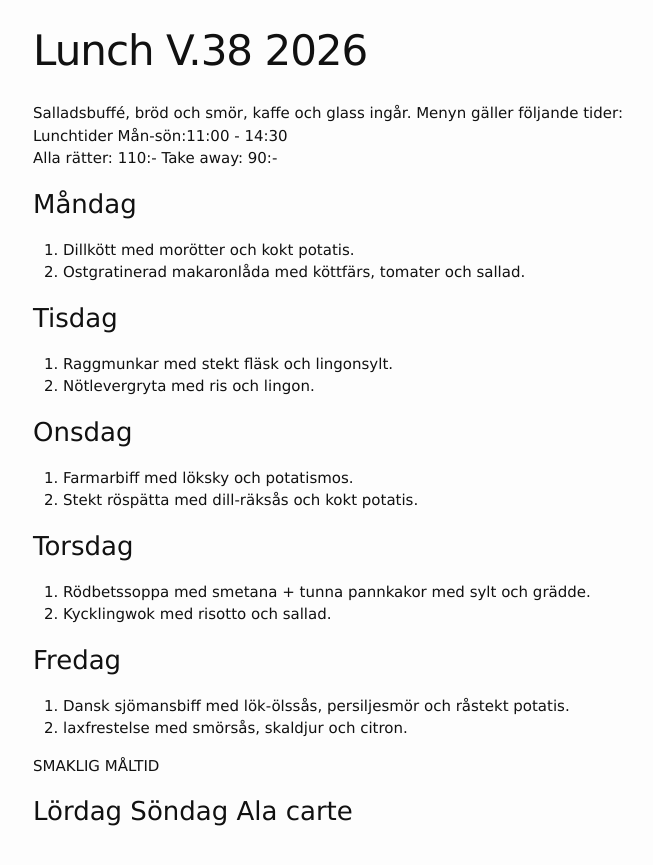
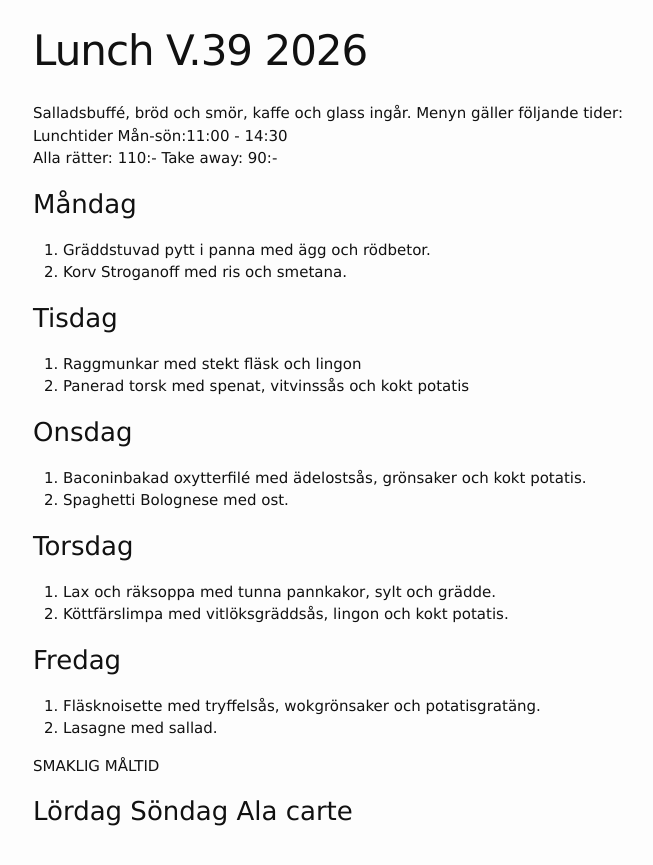
Before and after one commit to FarInn62/farinn62.github.io, a Jekyll site: the page built from lunch.md, in a window 1280 px wide. Shown: the top 865 px of the page, without its empty margins (237-890 px from the left). Built offline with Jekyll 4.4.1, drawn with Linux system fonts in a browser that asks for light colours.

Commit message:
Update lunch menu for version 39

```diff
--- a/lunch.md
+++ b/lunch.md
@@ -1,6 +1,6 @@
 ---
 layout: foodmenu
-title: Lunch V.38 2026
+title: Lunch V.39 2026
 permalink: /lunch/
 published: true
 ---
@@ -11,27 +11,27 @@ Alla rätter: 110:- Take away: 90:-
 
 ### Måndag
 
-1. Dillkött med morötter och kokt potatis.
-2. Ostgratinerad makaronlåda med köttfärs, tomater och sallad.
+1. Gräddstuvad pytt i panna med ägg och rödbetor.
+2. Korv Stroganoff med ris och smetana.
 
 ### Tisdag
 
-1. Raggmunkar med stekt fläsk och lingonsylt.
-2. Nötlevergryta med ris och lingon.
+1. Raggmunkar med stekt fläsk och lingon
+2. Panerad torsk med spenat, vitvinssås och kokt potatis
 
 ### Onsdag
 
-1. Farmarbiff med löksky och potatismos.
-2. Stekt röspätta med dill-räksås och kokt potatis.
+1. Baconinbakad oxytterfilé med ädelostsås, grönsaker och kokt potatis.
+2. Spaghetti Bolognese med ost.
 
 ### Torsdag
 
-1. Rödbetssoppa med smetana + tunna pannkakor med sylt och grädde.
-2. Kycklingwok med risotto och sallad.
+1. Lax och räksoppa med tunna pannkakor, sylt och grädde.
+2. Köttfärslimpa med vitlöksgräddsås, lingon och kokt potatis.
 
 ### Fredag
-1.  Dansk sjömansbiff med lök-ölssås, persiljesmör och råstekt potatis.
-2.  laxfrestelse med smörsås, skaldjur och citron.
+1.  Fläsknoisette med tryffelsås, wokgrönsaker och potatisgratäng.
+2.  Lasagne med sallad.
 
 SMAKLIG MÅLTID
 
```
